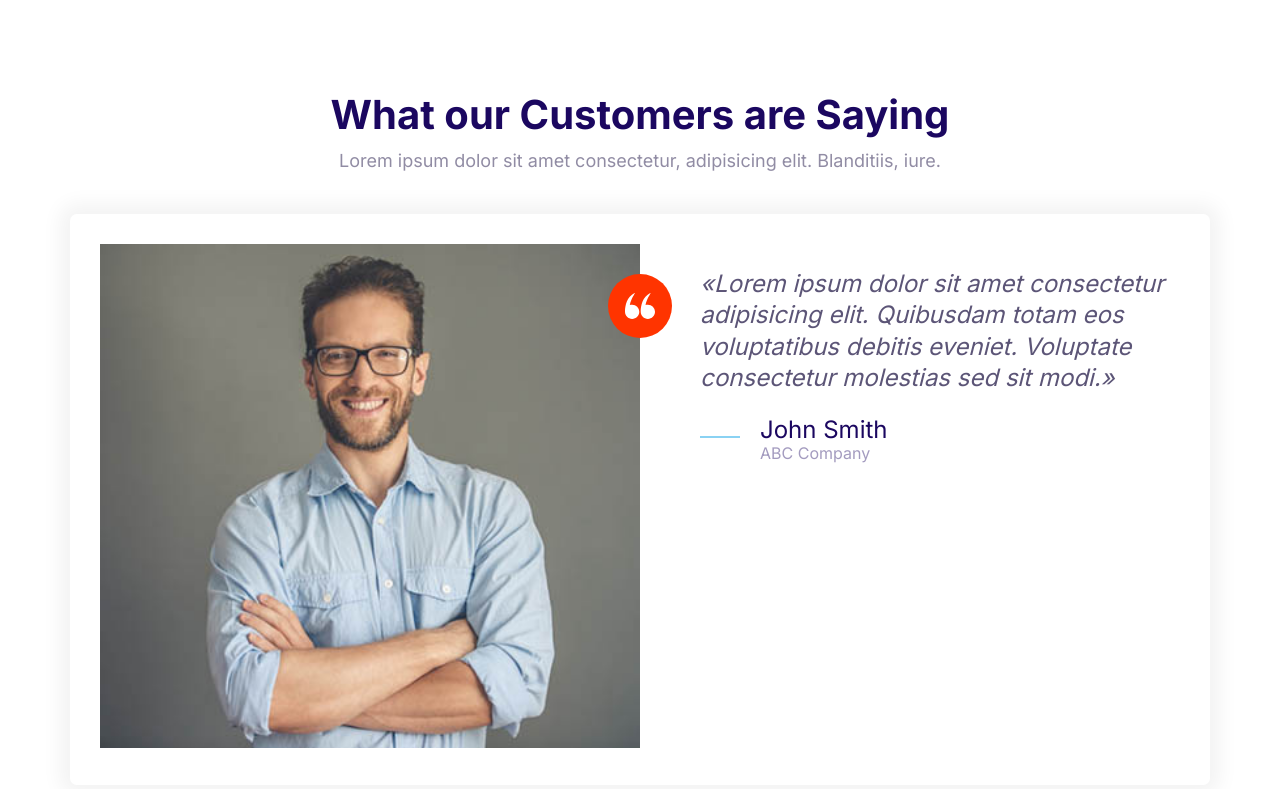
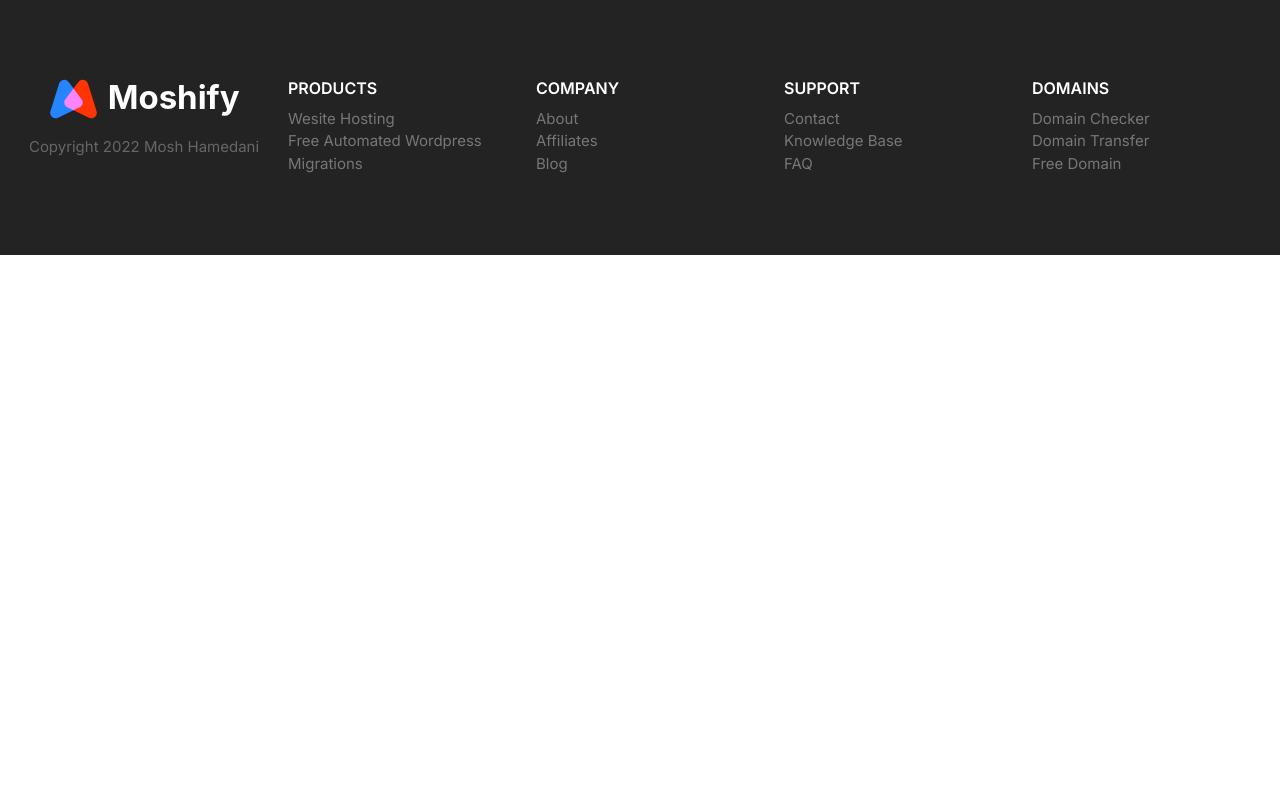
Before and after one commit to HazinAmana/TutExo, a plain HTML site: page index.html in a window 1280 px wide. Drawn offline with Linux system fonts and the light colour scheme.

Commit message:
Added Footer Component

```diff
--- a/css/styles.css
+++ b/css/styles.css
@@ -15,8 +15,7 @@
   box-sizing: border-box;
 }
 
- /* Typography */
-
+/* Typography */
 ::selection {
   background: var(--color-primary);
   color: #fff;
@@ -415,6 +414,7 @@ a {
     font-size: 1.7rem;
   }
 }
+
 /* Media */
 .media {
   display: flex;
@@ -758,7 +758,6 @@ a {
     grid-template-columns: repeat(auto-fit, minmax(10rem, 1fr));
   }
 }
-
 /* Plans Block */
 .block-plans .grid {
   gap: 8rem 4rem;
@@ -770,7 +769,6 @@ a {
 }
 
 /* Features */
-
 .feature {
   gap: 4rem 2rem;
   margin: 12rem 0;
@@ -800,7 +798,7 @@ a {
 }
 
 @media screen and (min-width: 768px) {
-  .bloc-showcase .grid {
+  .block-showcase .grid {
     grid-template-columns: 50% 50%;
   }
 
@@ -813,3 +811,83 @@ a {
     max-width: 700px;
   }
 }
+/* Footer */
+.footer {
+  background: #232323;
+}
+
+.footer a {
+  color: #777;
+  transition: color 0.3s;
+}
+
+.footer a:hover {
+  color: #fff;
+}
+
+.footer__section {
+  padding: 2rem;
+  border-bottom: 1px solid #393939;
+}
+
+.footer__section .list {
+  margin: 0;
+}
+
+.footer__heading {
+  text-transform: uppercase;
+  font-weight: 600;
+}
+
+.footer__brand {
+  margin-top: 5rem;
+  text-align: center;
+}
+
+.footer__brand img {
+  /* TODO: Consider refactoring this and applying it to
+  all images. */
+  width: 100%;
+  max-width: 230px;
+}
+
+.footer__copyright {
+  font-size: 2.1rem;
+  color: #fff;
+  opacity: 0.3;
+}
+
+@media screen and (min-width: 768px) {
+  .footer {
+    font-size: 1.5rem;
+  }
+  .footer__sections {
+    grid-template-columns: repeat(auto-fit, minmax(10rem, 1fr));
+  }
+
+  .footer .collapsible__chevron {
+    display: none;
+  }
+
+  .footer .collapsible__content {
+    opacity: 1;
+    max-height: 100%;
+  }
+
+  .footer__brand {
+    order: -1;
+    margin-top: 1rem;
+  }
+
+  .footer__copyright {
+    font-size: 1.5rem;
+  }
+
+  .footer__section {
+    border: 0;
+  }
+
+  .footer__heading {
+    font-size: 1.6rem;
+  }
+}
--- a/index.html
+++ b/index.html
@@ -15,43 +15,106 @@
 
     <body>
 
-        <section class="block">
-            <header class="block__header">
-                <h2>What our Customers are Saying</h2>
-                <p>Lorem ipsum dolor sit amet consectetur, adipisicing elit. Blanditiis, iure.</p>
+        <footer class="block block--dark footer">
+            <div class="conteiner grid footer__sections">
+
+                <section class="collapsible collapsible--expanded footer__section">
+                    <header class="collapsible__header">
+                        <h2 class="collapsible__heading footer__heading">Products</h2>
+                        <svg class="icon icon--white collapsible__chevron">
+                            <use xlink:href="images/sprite.svg#chevron"></use>
+                        </svg>
                     </header>
-            <div class="container">
-                <div class="card testimonial">
-                    <div class="grid grid--1x2">
-                        <div class="testimonial__image">
-                            <img src="images/testimonial.jpg" alt="A happy, smilling customer" />
-                            <span class="icon-container icon-container--accent">
-                                <svg class="icon icon--white icon--small">
-                                    <use xlink:href="images/sprite.svg#quotes"></use>
+                    <div class="collapsible__content">
+                        <ul class="list">
+                            <li><a href="#">Wesite Hosting</a></li>
+                            <li><a href="#">Free Automated Wordpress</a></li>
+                            <li><a href="#">Migrations</a></li>
+                        </ul>
+                    </div>
+                </section>
+
+                <section class="collapsible footer__section">
+                    <header class="collapsible__header">
+                        <h2 class="collapsible__heading footer__heading">Company</h2>
+                        <svg class="icon icon--white collapsible__chevron">
+                            <use xlink:href="images/sprite.svg#chevron"></use>
                         </svg>
-                            </span>
+                    </header>
+                    <div class="collapsible__content">
+                        <ul class="list">
+                            <li><a href="#">About</a></li>
+                            <li><a href="#">Affiliates</a></li>
+                            <li><a href="#">Blog</a></li>
+                        </ul>
                     </div>
-                        <blockquote class="quote">
-                            <p class="quote__text">Lorem ipsum dolor sit amet consectetur adipisicing elit. Quibusdam totam eos
-                                voluptatibus debitis eveniet. Voluptate consectetur molestias sed sit modi.</p>
-                            <footer>
-                                <div class="media">
-                                    <div class="media__image">
-                                        <svg class="icon icon--primary quote__line">
-                                            <use xlink:href="images/sprite.svg#line"></use>
+                </section>
+
+
+                <section class="collapsible footer__section">
+                    <header class="collapsible__header">
+                        <h2 class="collapsible__heading footer__heading">Support</h2>
+                        <svg class="icon icon--white collapsible__chevron">
+                            <use xlink:href="images/sprite.svg#chevron"></use>
                         </svg>
+                    </header>
+                    <div class="collapsible__content">
+                        <ul class="list">
+                            <li><a href="#">Contact</a></li>
+                            <li><a href="#">Knowledge Base</a></li>
+                            <li><a href="#">FAQ</a></li>
+                        </ul>
                     </div>
-                                    <div class="media__body">
-                                        <h3 class="media__title quote__author">John Smith</h3>
-                                        <p class="quote__organization">ABC Company</p>
+                </section>
+
+                <section class="collapsible footer__section">
+                    <header class="collapsible__header">
+                        <h2 class="collapsible__heading footer__heading">Domains</h2>
+                        <svg class="icon icon--white collapsible__chevron">
+                            <use xlink:href="images/sprite.svg#chevron"></use>
+                        </svg>
+                    </header>
+                    <div class="collapsible__content">
+                        <ul class="list">
+                            <li><a href="#">Domain Checker</a></li>
+                            <li><a href="#">Domain Transfer</a></li>
+                            <li><a href="#">Free Domain</a></li>
+                        </ul>
                     </div>
+                </section>
+
+
+
+
+                <section class="footer__brand">
+                    <img src="images/logo.svg" alt="">
+                    <p class="footer__copyright">
+                        Copyright 2022 Mosh Hamedani
+                    </p>
+                </section>
+
             </div>
         </footer>
-                        </blockquote>
-                    </div>
-                </div>
-            </div>
-        </section>
+
+
+
+
+
+
+
+
+
+
+
+
+
+
+
+
+
+
+
+
 
         <script src="js/main.js"></script>
     </body>
```
Also changed, not shown: components/footer.html (added, +80 -0 lines). Lines whose indentation alone changed are shown as unchanged.
